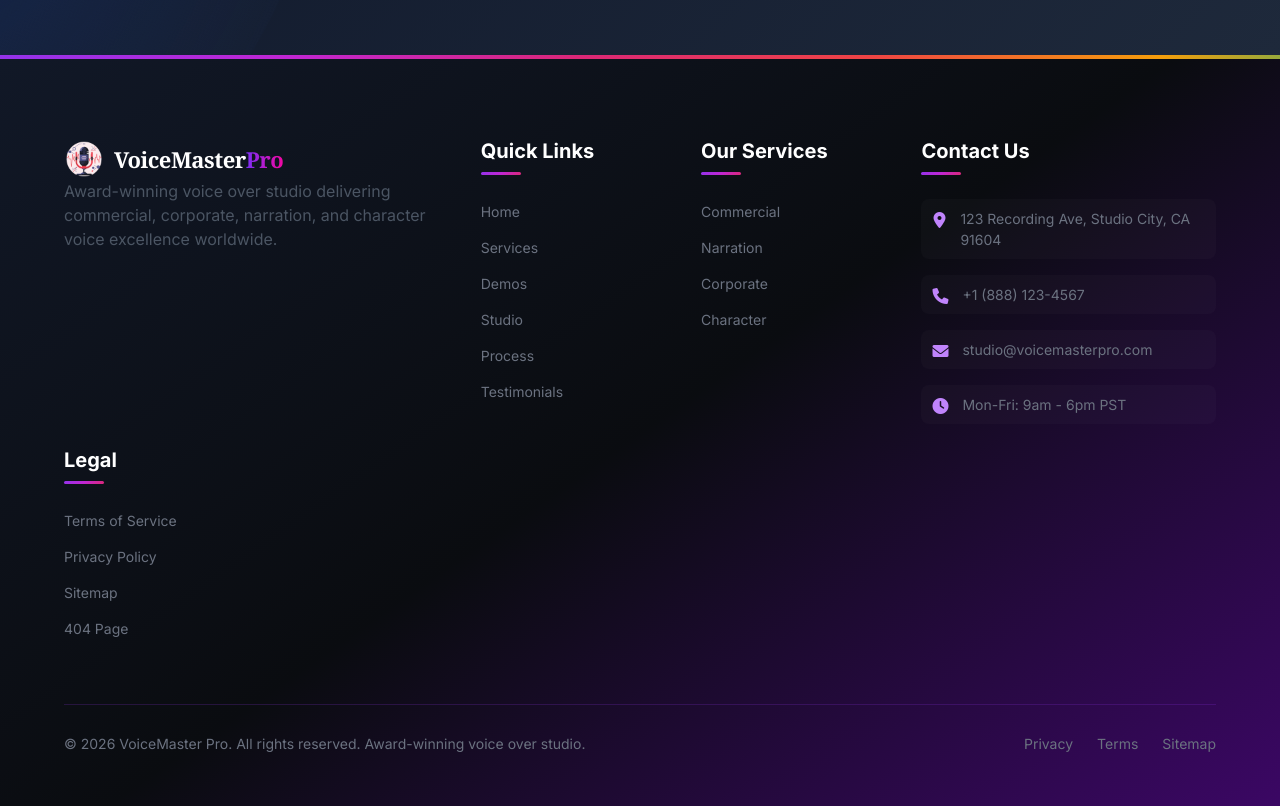
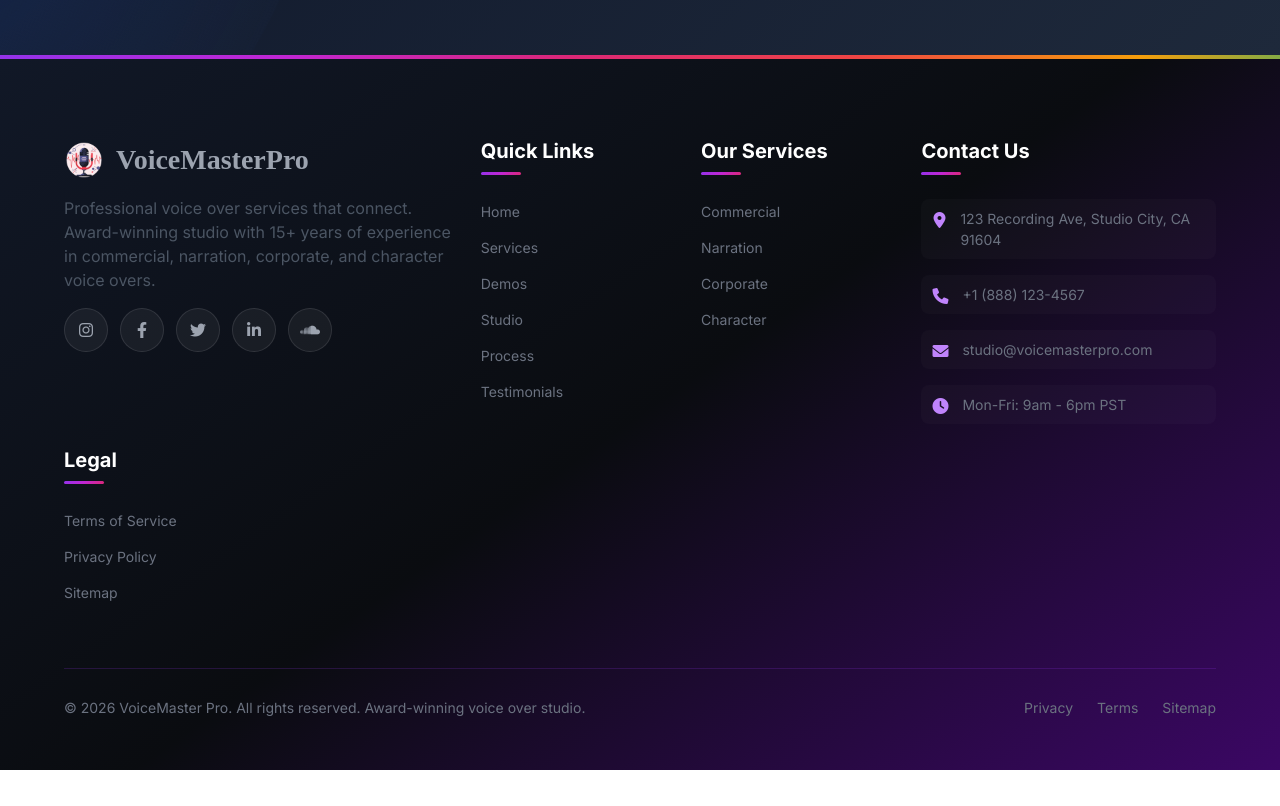
Before and after one commit to sakthimanimchss-sudo/voicepro, a plain HTML site: page commercial.html in a window 1280 px wide. Shown: the part 9300-10106 px from the top of the page. After the commit the page ends 10070 px from the top, so only its background shows below. Drawn offline with nearby package versions, Linux system fonts and the light colour scheme.

Commit message:
Update commercial.html

```diff
--- a/commercial.html
+++ b/commercial.html
@@ -65,6 +65,7 @@
     </div>
 
     <!-- Header with Dropdown Navigation -->
+
 <header class="header header-sticky">
         <div class="container">
             <div class="header-content">
@@ -440,6 +441,7 @@
         </div>
     </div>
 </header>
+
     <main id="main-content">
         <!-- Page Header -->
         <section class="page-header page-header-commercial">
@@ -1097,29 +1099,24 @@
     </main>
 
     <!-- Footer -->
- <!-- Footer -->
    <footer class="footer">
     <div class="container">
-
         <div class="footer-grid">
-
-            <!-- BRAND -->
-            <div class="footer-brand">
-                <a href="index.html" class="logo-link">
-                    <img src="https://github.com/sakthimanimchss-sudo/voicepro/blob/main/assets/image/u_acrih68ls4-podcast-8421707_1920.png?raw=true"
-                         alt="VoiceMaster Pro"
-                         class="logo-img">
-                    <span class="logo-text">
-                        VoiceMaster<span class="logo-accent">Pro</span>
-                    </span>
-                </a>
-                <p class="footer-description">
-                      Award-winning voice over studio delivering commercial,
-                      corporate, narration, and character voice excellence worldwide.
-                </p>
+            <div class="footer-col footer-brand">
+                <div style="display: flex; align-items: center; margin-bottom: 15px;">
+                    <img src="https://github.com/sakthimanimchss-sudo/voicepro/blob/main/assets/image/u_acrih68ls4-podcast-8421707_1920.png?raw=true" alt="VoiceMaster Pro Logo" style="height: 40px; width: auto; margin-right: 12px;">
+                    <span style="font-size: 28px; font-weight: 900; color: var(--primary-color); font-family: 'Playfair Display', serif;">VoiceMaster<span style="color: var(--accent-color);">Pro</span></span>
+                </div>
+                <p>Professional voice over services that connect. Award-winning studio with 15+ years of experience in commercial, narration, corporate, and character voice overs.</p>
+                <div class="footer-social">
+                    <a href="#" aria-label="Instagram"><i class="fab fa-instagram"></i></a>
+                    <a href="#" aria-label="Facebook"><i class="fab fa-facebook-f"></i></a>
+                    <a href="#" aria-label="Twitter"><i class="fab fa-twitter"></i></a>
+                    <a href="#" aria-label="LinkedIn"><i class="fab fa-linkedin-in"></i></a>
+                    <a href="#" aria-label="SoundCloud"><i class="fab fa-soundcloud"></i></a>
+                </div>
             </div>
 
-            <!-- QUICK LINKS -->
                 <div class="footer-col">
                     <h4>Quick Links</h4>
                     <ul class="footer-links">
@@ -1132,7 +1129,6 @@
                     </ul>
                 </div>
 
-            <!-- SERVICES -->
                 <div class="footer-col">
                     <h4>Our Services</h4>
                     <ul class="footer-links">
@@ -1143,60 +1139,39 @@
                     </ul>
                 </div>
 
-            <!-- CONTACT -->
                 <div class="footer-col">
                     <h4>Contact Us</h4>
                     <ul class="footer-contact">
-                    <li>
-                        <i class="fas fa-map-marker-alt"></i>
-                        <span>123 Recording Ave, Studio City, CA 91604</span>
-                    </li>
-                    <li>
-                        <i class="fas fa-phone"></i>
-                        <span>+1 (888) 123-4567</span>
-                    </li>
-                    <li>
-                        <i class="fas fa-envelope"></i>
-                        <span>studio@voicemasterpro.com</span>
-                    </li>
-                    <li>
-                        <i class="fas fa-clock"></i>
-                        <span>Mon-Fri: 9am - 6pm PST</span>
-                    </li>
+                        <li><i class="fas fa-map-marker-alt"></i><span>123 Recording Ave, Studio City, CA 91604</span></li>
+                        <li><i class="fas fa-phone"></i><span>+1 (888) 123-4567</span></li>
+                        <li><i class="fas fa-envelope"></i><span>studio@voicemasterpro.com</span></li>
+                        <li><i class="fas fa-clock"></i><span>Mon-Fri: 9am - 6pm PST</span></li>
                     </ul>
                 </div>
 
-            <!-- LEGAL -->
                 <div class="footer-col">
                     <h4>Legal</h4>
                     <ul class="footer-links">
                         <li><a href="terms.html">Terms of Service</a></li>
                         <li><a href="privacy.html">Privacy Policy</a></li>
                         <li><a href="sitemap.html">Sitemap</a></li>
-                    <li><a href="404.html">404 Page</a></li>
                     </ul>
                 </div>
-
             </div>
 
-        <!-- FOOTER BOTTOM -->
             <div class="footer-bottom">
                 <div class="copyright">
-                <p>
-                    © 2026 VoiceMaster Pro. All rights reserved.
-                    Award-winning voice over studio.
-                </p>
+                    <p>&copy; 2026 VoiceMaster Pro. All rights reserved. Award-winning voice over studio.</p>
                 </div>
-
                 <div class="footer-bottom-links">
                     <a href="privacy.html">Privacy</a>
                     <a href="terms.html">Terms</a>
                     <a href="sitemap.html">Sitemap</a>
                 </div>
             </div>
-
         </div>
     </footer>
+
     <!-- Back to Top Button -->
     <button id="backToTop" class="back-to-top" aria-label="Back to top">
         <i class="fas fa-arrow-up"></i>
```
Lines whose indentation alone changed are shown as unchanged.
